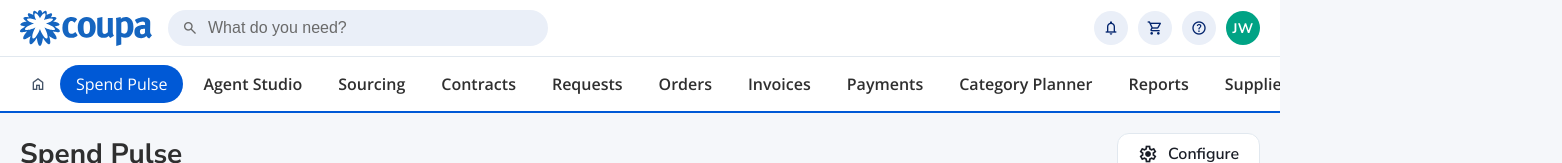
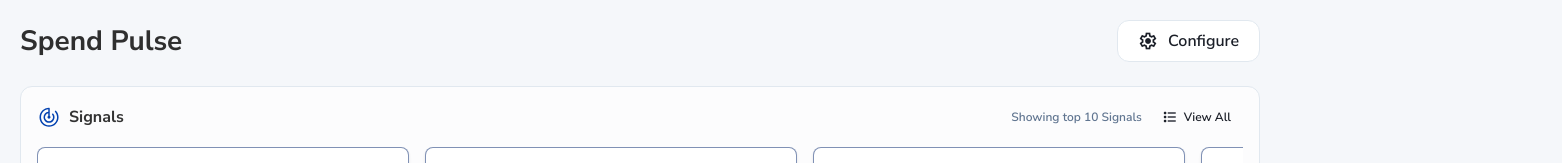
Before and after one commit to ymccoupa/SpendPulse_2026, a plain HTML site: page index.html in a window 1280 px wide. Shown: the top 163 px of the page, 1562 px wide, since content can reach past the window. Drawn offline with Linux system fonts and the light colour scheme.

Commit message:
index4iframe.html
Removed header and navigation elements from the HTML file.

```diff
--- a/index.html
+++ b/index.html
@@ -13,32 +13,6 @@
 <body>
 
 <div class="app">
-  <header class="topbar">
-    <div class="topbar__row">
-      <!-- The Coupa lockup as supplied: a single 132x36 SVG carrying both the
-           flower mark and the wordmark, so there is no live text beside it to
-           keep in step. One header serves all 23 screens. -->
-      <a class="logo" href="#/landing" aria-label="Coupa home">
-        <img class="logo__mark" src="assets/coupa-logo.svg" alt="Coupa"
-          width="132" height="36">
-      </a>
-      <label class="usearch">
-        <span class="mi mi--sm" aria-hidden="true">search</span>
-        <input type="search" placeholder="What do you need?" aria-label="What do you need?">
-      </label>
-      <div class="top-actions">
-        <button class="circle-btn" aria-label="Notifications"><span class="mi mi--sm">notifications</span></button>
-        <button class="circle-btn" aria-label="Cart"><span class="mi mi--sm">shopping_cart</span></button>
-        <button class="circle-btn" aria-label="Help"><span class="mi mi--sm">help</span></button>
-        <div class="avatar" title="Jason Wills">JW</div>
-      </div>
-    </div>
-  </header>
-
-  <nav class="nav" aria-label="Primary">
-    <div class="nav__row" id="nav-row"></div>
-  </nav>
-
   <!-- Secondary navigation. A screen that has one (Sourcing does) fills this
        slot: the band runs the full width of the window, so it sits outside
        `.page`, whose padding and 1600px cap would inset it. -->
```
